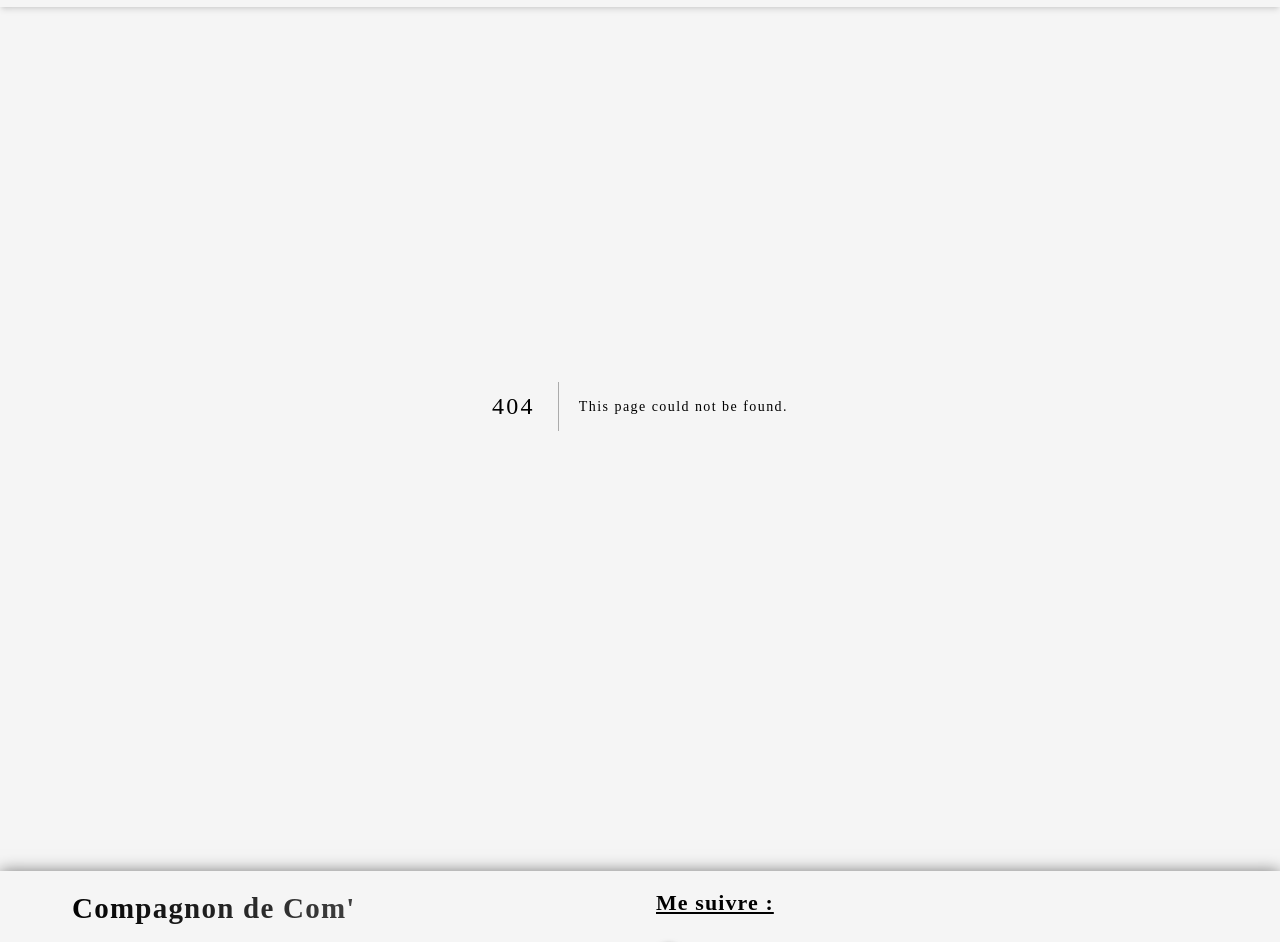
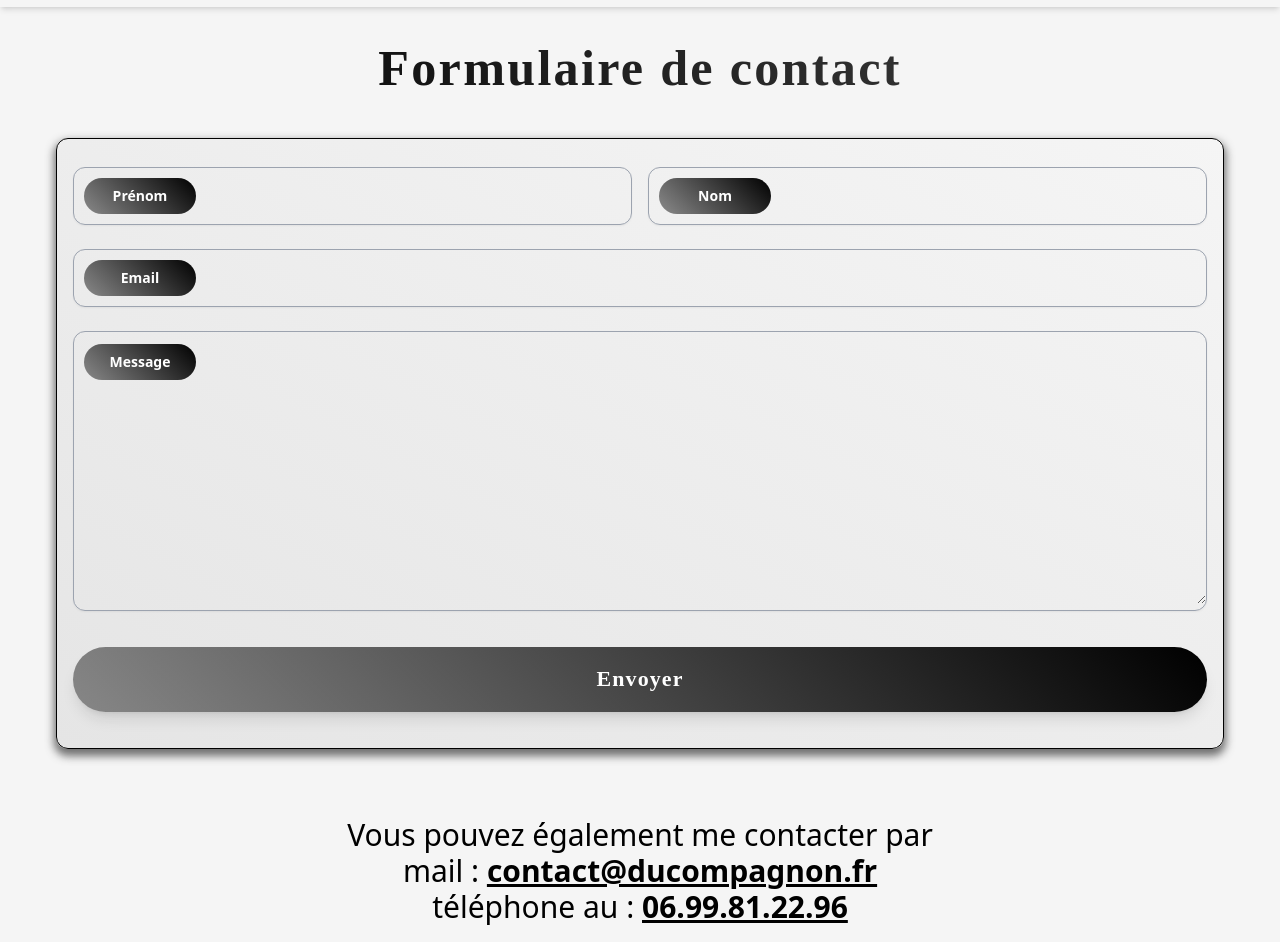
Before and after one commit to ChristopheC-83/c_de_com, a Next.js app: page /contactez_moi in a window 1280 px wide. Before the commit this address had no page. Shown: the part 100-1042 px from the top of the page. Built offline with nearby package versions, Linux system fonts and the light colour scheme; a web font is replaced by a local one.

Commit message:
nettoyage code contact

```diff
--- a/app/(pages)/contact_2/page.jsx
+++ b/app/(pages)/contact_test_db/page.jsx
@@ -1,3 +1,6 @@
+// Formulaire non actif
+
+/* eslint-disable react/no-unescaped-entities */
 "use client";
 import FrameSlideFromBottom from "@/components/commons/FrameSlideFromBottom";
 import useThemeStore from "@/store/ThemeStore";
@@ -7,53 +10,70 @@ import { useState } from "react";
 import { useForm } from "react-hook-form";
 import { toast } from "sonner";
 
-export default function Contact_2() {
+export default function Contact_test_db() {
   const { theme } = useThemeStore();
   const router = useRouter();
   const themesWithWhiteText = ["dark", "gray", "deep"];
-  const [btnBlocked, setBtnBlocked] = useState(false);
+
+  const [btnBlocked, setBtnBlocked ]= useState(false);
 
   const {
     register,
     handleSubmit,
     formState: { errors },
+    watch,
   } = useForm();
 
   async function onSubmitHandler(data) {
+    // console.log(data);
     setBtnBlocked(true);
+    data.emis = false;
     try {
-      const response = await axios.post("/api/send_mail", data, {
+      const response = await axios.post("/api/messages", data, {
         headers: {
           "Content-Type": "application/json",
         },
       });
-
       if (response.status === 200) {
+        // L'avis a été envoyé avec succès
+        console.log("ok ?");
+        router.push("/");
         toast.success("Votre message a bien été envoyé !");
-        // router.push("/");
       } else {
-        throw new Error("Erreur lors de l'envoi du message");
+        // Erreur inattendue lors de l'envoi de l'avis
+        throw new Error("Erreur lors de l'envoi de l'avis !!!");
       }
     } catch (error) {
-      console.error(error);
-      toast.error("Une erreur est survenue lors de l'envoi");
+      console.log(error);
     } finally {
-      setTimeout(() => setBtnBlocked(false), 3000);
+      // Réactive le bouton après 3 secondes
+      setTimeout(() => {
+        setBtnBlocked(false);
+      }, 3000);
     }
   }
 
   return (
     <FrameSlideFromBottom>
       <div className={`container min-h-svh`}>
-        <h1 className={`text-clip text-center my-6`}>Formulaire de contact 2</h1>
-        <div className="flex flex-col w-full h-auto mt-8 p-1.5 xs:p-2 sm:p-3 md:p-4 customShadow rounded-xl customBorder gap-4 bg-gradient-to-tr from-neutral-200 to-neutral-100">
+        <h1 className={`text-clip text-center my-6`}>Formulaire de contact</h1>
+        <div className="flex flex-col w-full h-auto mt-8 p-1.5 xs:p-2 sm:p-3 md:p-4 customShadow rounded-xl customBorder gap-4 bg-gradient-to-tr from-neutral-200 to-neutral-100 ">
           <form onSubmit={handleSubmit(onSubmitHandler)}>
             <input
               type="hidden"
               {...register("email_recep", { required: true })}
-              value="christophe.chiappetta@gmail.com"
+              value="kiketdule@gmail.com"
             />
-
+            {/* <input
+              type="hidden"
+              {...register("emis", { required: true })}
+              value="false"
+            /> */}
+            {/* <input
+              type="hidden"
+              {...register("created_at", { required: true })}
+              value={new Date().toISOString()}
+            /> */}
             <div className="flex w-full max-md:flex-col md:gap-x-4">
               {/* prénom */}
               <label
@@ -63,7 +83,7 @@ export default function Contact_2() {
                 <input
                   type="text"
                   id="prenom"
-                  className="w-full p-4 placeholder-transparent bg-transparent border-none peer focus:border-transparent focus:outline-none focus:ring placeholder-gray-50 rounded-xl"
+                  className="w-full p-4 placeholder-transparent bg-transparent border-none peer focus:border-transparent focus:outline-none focus:rinplaceholder-gray-50 rounded-xl"
                   placeholder="prenom"
                   {...register("prenom", { required: true })}
                 />
@@ -85,7 +105,7 @@ export default function Contact_2() {
                 <input
                   type="text"
                   id="nom"
-                  className="w-full p-4 placeholder-transparent bg-transparent border-none peer focus:border-transparent focus:outline-none focus:ring placeholder-gray-50 rounded-xl"
+                  className="w-full p-4 placeholder-transparent bg-transparent border-none peer focus:border-transparent focus:outline-none focus:rinplaceholder-gray-50 rounded-xl"
                   placeholder="nom"
                   {...register("nom", { required: true })}
                 />
@@ -100,7 +120,6 @@ export default function Contact_2() {
                 </span>
               </label>
             </div>
-
             {/* email */}
             <label
               htmlFor="email"
@@ -109,7 +128,7 @@ export default function Contact_2() {
               <input
                 type="text"
                 id="email"
-                className="w-full p-4 placeholder-transparent bg-transparent border-none peer focus:border-transparent focus:outline-none focus:ring placeholder-gray-50 rounded-xl"
+                className="w-full p-4 placeholder-transparent bg-transparent border-none peer focus:border-transparent focus:outline-none focus:rinplaceholder-gray-50 rounded-xl"
                 placeholder="email"
                 {...register("email", { required: true })}
               />
@@ -123,7 +142,6 @@ export default function Contact_2() {
                 <b>Email</b>
               </span>
             </label>
-
             {/* Message */}
             <label
               htmlFor="message"
@@ -132,7 +150,7 @@ export default function Contact_2() {
               <textarea
                 type="text"
                 id="message"
-                className="w-full p-4 placeholder-transparent bg-transparent border-none peer focus:border-transparent focus:outline-none focus:ring placeholder-gray-50"
+                className="w-full p-4 placeholder-transparent bg-transparent border-none peer focus:border-transparent focus:outline-none focus:rinplaceholder-gray-50"
                 rows="10"
                 placeholder="message"
                 {...register("message", { required: true })}
@@ -147,7 +165,6 @@ export default function Contact_2() {
                 <b>Message</b>
               </span>
             </label>
-
             <button
               className={`w-full p-4 mx-auto mt-3 mb-5 duration-200 rounded-full shadow-lg bg-clip hover:opacity-80 ${
                 themesWithWhiteText.includes(theme)
@@ -160,11 +177,10 @@ export default function Contact_2() {
             </button>
           </form>
         </div>
-
         <div className="my-8 text-3xl text-center">
           <br />
           Vous pouvez également me contacter par mail :
-          <a href="mailto:contact@ducompagnon.fr">
+          <a mailto="contact@ducompagnon.fr">
             {" "}
             <u>
               <b>contact@ducompagnon.fr</b>
--- a/app/(pages)/contact/page.jsx
+++ b/app/(pages)/contactez_moi/page.jsx
@@ -1,6 +1,3 @@
-// Formulaire non actif
-
-/* eslint-disable react/no-unescaped-entities */
 "use client";
 import FrameSlideFromBottom from "@/components/commons/FrameSlideFromBottom";
 import useThemeStore from "@/store/ThemeStore";
@@ -10,46 +7,38 @@ import { useState } from "react";
 import { useForm } from "react-hook-form";
 import { toast } from "sonner";
 
-export default function Contact() {
+export default function Contactez_moi() {
   const { theme } = useThemeStore();
   const router = useRouter();
   const themesWithWhiteText = ["dark", "gray", "deep"];
-
-  const [btnBlocked, setBtnBlocked ]= useState(false);
+  const [btnBlocked, setBtnBlocked] = useState(false);
 
   const {
     register,
     handleSubmit,
-    formState: { errors },
-    watch,
+    // formState: { errors },
   } = useForm();
 
   async function onSubmitHandler(data) {
-    // console.log(data);
     setBtnBlocked(true);
-    data.emis = false;
     try {
-      const response = await axios.post("/api/messages", data, {
+      const response = await axios.post("/api/send_mail", data, {
         headers: {
           "Content-Type": "application/json",
         },
       });
+
       if (response.status === 200) {
-        // L'avis a été envoyé avec succès
-        console.log("ok ?");
-        router.push("/");
         toast.success("Votre message a bien été envoyé !");
+        // router.push("/");
       } else {
-        // Erreur inattendue lors de l'envoi de l'avis
-        throw new Error("Erreur lors de l'envoi de l'avis !!!");
+        throw new Error("Erreur lors de l'envoi du message");
       }
     } catch (error) {
-      console.log(error);
+      console.error(error);
+      toast.error("Une erreur est survenue lors de l'envoi");
     } finally {
-      // Réactive le bouton après 3 secondes
-      setTimeout(() => {
-        setBtnBlocked(false);
-      }, 3000);
+      setTimeout(() => setBtnBlocked(false), 3000);
     }
   }
 
@@ -57,23 +46,9 @@ export default function Contact() {
     <FrameSlideFromBottom>
       <div className={`container min-h-svh`}>
         <h1 className={`text-clip text-center my-6`}>Formulaire de contact</h1>
-        <div className="flex flex-col w-full h-auto mt-8 p-1.5 xs:p-2 sm:p-3 md:p-4 customShadow rounded-xl customBorder gap-4 bg-gradient-to-tr from-neutral-200 to-neutral-100 ">
+        <div className="flex flex-col w-full h-auto mt-8 p-1.5 xs:p-2 sm:p-3 md:p-4 customShadow rounded-xl customBorder gap-4 bg-gradient-to-tr from-neutral-200 to-neutral-100">
           <form onSubmit={handleSubmit(onSubmitHandler)}>
-            <input
-              type="hidden"
-              {...register("email_recep", { required: true })}
-              value="kiketdule@gmail.com"
-            />
-            {/* <input
-              type="hidden"
-              {...register("emis", { required: true })}
-              value="false"
-            /> */}
-            {/* <input
-              type="hidden"
-              {...register("created_at", { required: true })}
-              value={new Date().toISOString()}
-            /> */}
+
             <div className="flex w-full max-md:flex-col md:gap-x-4">
               {/* prénom */}
               <label
@@ -83,7 +58,7 @@ export default function Contact() {
                 <input
                   type="text"
                   id="prenom"
-                  className="w-full p-4 placeholder-transparent bg-transparent border-none peer focus:border-transparent focus:outline-none focus:rinplaceholder-gray-50 rounded-xl"
+                  className="w-full p-4 placeholder-transparent bg-transparent border-none peer focus:border-transparent focus:outline-none focus:ring placeholder-gray-50 rounded-xl"
                   placeholder="prenom"
                   {...register("prenom", { required: true })}
                 />
@@ -105,7 +80,7 @@ export default function Contact() {
                 <input
                   type="text"
                   id="nom"
-                  className="w-full p-4 placeholder-transparent bg-transparent border-none peer focus:border-transparent focus:outline-none focus:rinplaceholder-gray-50 rounded-xl"
+                  className="w-full p-4 placeholder-transparent bg-transparent border-none peer focus:border-transparent focus:outline-none focus:ring placeholder-gray-50 rounded-xl"
                   placeholder="nom"
                   {...register("nom", { required: true })}
                 />
@@ -120,6 +95,7 @@ export default function Contact() {
                 </span>
               </label>
             </div>
+
             {/* email */}
             <label
               htmlFor="email"
@@ -128,7 +104,7 @@ export default function Contact() {
               <input
                 type="text"
                 id="email"
-                className="w-full p-4 placeholder-transparent bg-transparent border-none peer focus:border-transparent focus:outline-none focus:rinplaceholder-gray-50 rounded-xl"
+                className="w-full p-4 placeholder-transparent bg-transparent border-none peer focus:border-transparent focus:outline-none focus:ring placeholder-gray-50 rounded-xl"
                 placeholder="email"
                 {...register("email", { required: true })}
               />
@@ -142,15 +118,15 @@ export default function Contact() {
                 <b>Email</b>
               </span>
             </label>
+
             {/* Message */}
             <label
               htmlFor="message"
               className="relative block my-6 border border-gray-400 shadow-sm rounded-xl focus-within:border-neutral-600 focus-within:ring-1 focus-within:ring-neutral-600 "
             >
               <textarea
-                type="text"
                 id="message"
-                className="w-full p-4 placeholder-transparent bg-transparent border-none peer focus:border-transparent focus:outline-none focus:rinplaceholder-gray-50"
+                className="w-full p-4 placeholder-transparent bg-transparent border-none peer focus:border-transparent focus:outline-none focus:ring placeholder-gray-50"
                 rows="10"
                 placeholder="message"
                 {...register("message", { required: true })}
@@ -165,6 +141,7 @@ export default function Contact() {
                 <b>Message</b>
               </span>
             </label>
+
             <button
               className={`w-full p-4 mx-auto mt-3 mb-5 duration-200 rounded-full shadow-lg bg-clip hover:opacity-80 ${
                 themesWithWhiteText.includes(theme)
@@ -177,17 +154,18 @@ export default function Contact() {
             </button>
           </form>
         </div>
+
         <div className="my-8 text-3xl text-center">
           <br />
-          Vous pouvez également me contacter par mail :
-          <a mailto="contact@ducompagnon.fr">
+          Vous pouvez également me contacter par <br /> mail :
+          <a href="mailto:contact@ducompagnon.fr">
             {" "}
             <u>
               <b>contact@ducompagnon.fr</b>
             </u>
           </a>
           <br />
-          ou par téléphone au :{" "}
+         téléphone au :{" "}
           <a href="tel:0699812296">
             {" "}
             <u>
--- a/app/api/send_mail/route.js
+++ b/app/api/send_mail/route.js
@@ -18,7 +18,7 @@ const mailjetClient = mailjet.apiConnect(
 export async function POST(req) {
   try {
     // Parse the JSON body from the request
-    const { email_recep, email, prenom, nom, message } = await req.json();
+    const { email, prenom, nom, message } = await req.json();
 
     // Send email using Mailjet
     const request = mailjetClient.post("send", { version: "v3.1" }).request({
--- a/components/header/Header.jsx
+++ b/components/header/Header.jsx
@@ -49,7 +49,7 @@ export default function Header() {
         <motion.div
               initial={buttonVariants.initialStateFromRight}
               animate={buttonVariants.finalState}>
-          <Link href="/contact_2" className="max-md:hidden">
+          <Link href="/contactez_moi" className="max-md:hidden">
             <button className="px-4 py-0.5 text-white rounded-full bg-clip hover:opacity-80 duration-200">
               <p className="font-semibold">Contact</p>
             </button>
```
Also changed, not shown: app/(pages)/contact_test_db/layout.jsx (renamed from app/(pages)/contact/layout.jsx), app/(pages)/contactez_moi/layout.jsx (renamed from app/(pages)/contact_2/layout.jsx).
